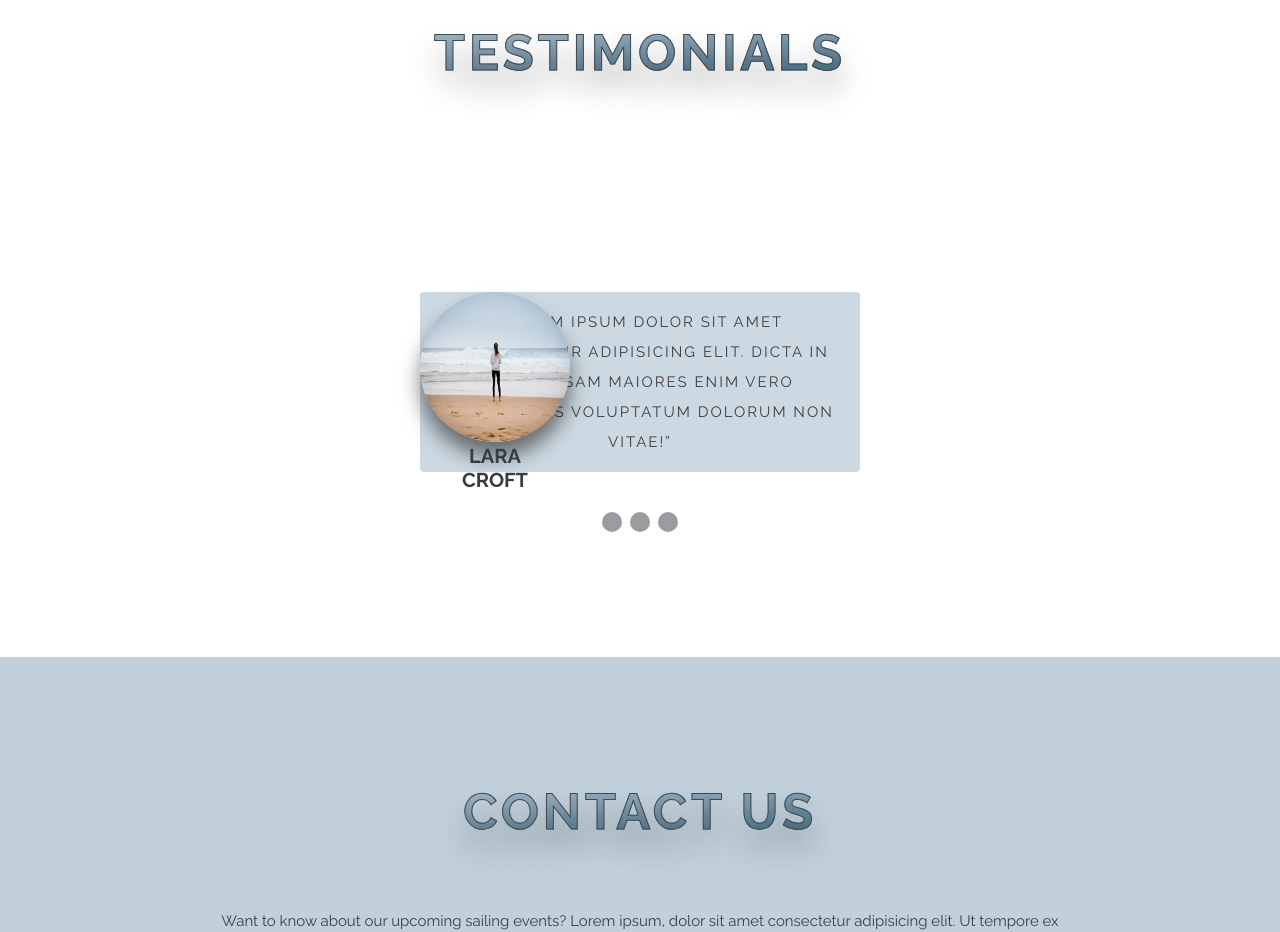
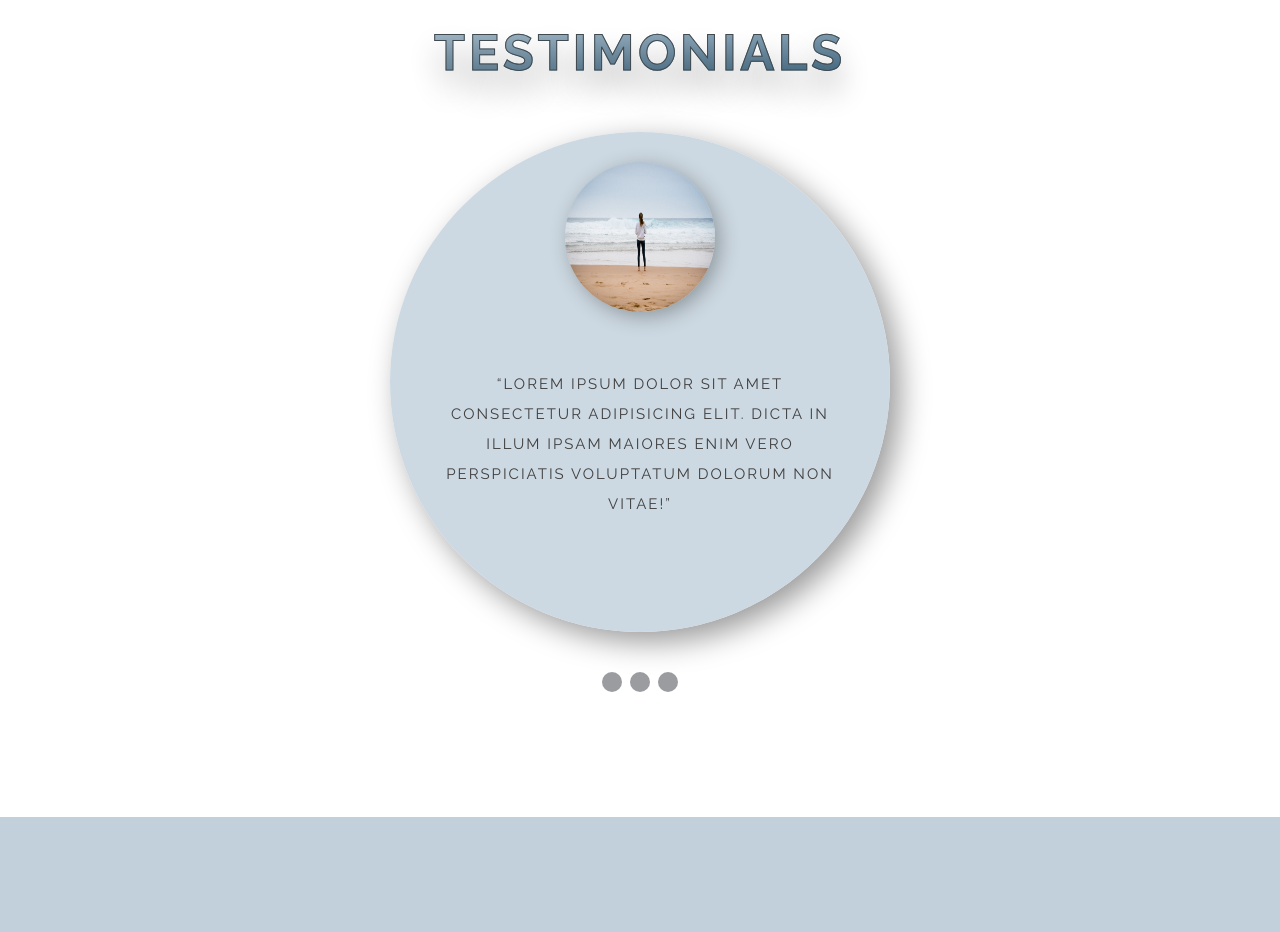
Before and after one commit to IlariaCallegari/The-Sea-Company, a website: page index.html in a window 1280 px wide. Shown: the part 7380-8312 px from the top of the page. Drawn offline with Linux system fonts and the light colour scheme.

Commit message:
finish carousel layout

```diff
--- a/index.html
+++ b/index.html
@@ -212,61 +212,27 @@
 
     <!-- TESTIMONIALS -->
     <section class="section general-padding">
+
         <div class="section__testimonials" id="testimonials">
-            <h3 class="section__testimonial--text heading-tertiary">Testimonials</h3>
+            <h3 class="section__testimonials--title heading-tertiary">Testimonials</h3>
 
             <div class="section__testimonials--carousel">
+
                 <ul class="carousel">
                     <input type="radio" id="1" class="carousel__activator" name="activator" checked>
                     <input type="radio" id="2" class="carousel__activator" name="activator">
                     <input type="radio" id="3" class="carousel__activator" name="activator">
-                    <!-- <div class="carousel__controls">
-                        <label for="2" class="carousel__control carousel__control--forward"></label>
-                        <label for="3" class="carousel__control carousel__control--backward"></label>
-                    </div>
-                    <div class="carousel__controls">
-                        <label for="3" class="carousel__control carousel__control--forward"></label>
-                        <label for="1" class="carousel__control carousel__control--backward"></label>
-                    </div>
-                    <div class="carousel__controls">
-                        <label for="1" class="carousel__control carousel__control--forward"></label>
-                        <label for="2" class="carousel__control carousel__control--backward"></label>
-                    </div> -->
-
-
-                    <!-- <div class="carousel__slide">
-                        <li class="carousel__slide--testimonials">
-                            <figure class="testomonials__picture">
-                                <img src="/assets/img/testimonials-1.jpg" alt="">
-                            </figure>
-                            <figcaption class="testimonials__text"><span>Lara</span><span>Croft</span></figcaption>
-                            <p class="paragraph"><q>Lorem ipsum, dolor sit amet consectetur adipisicing elit. Quo minima iure, voluptatum placeat modi excepturi exercitationem eaque quia similique ea accusantium architecto sed pariatur atque dolore sunt. Quae, culpa explicabo?</q></p>
-                        </li>
-                        <li class="carousel__slide--testimonials">
-                            <figure class="testomonials__picture">
-                                <img src="/assets/img/testimonials-2.jpg" alt="">
-                            </figure>
-                            <figcaption class="testimonials__text"><span>Indiana</span><span>Jones</span></figcaption>
-                            <p class="paragraph"><q>Lorem ipsum, dolor sit amet consectetur adipisicing elit. Quo minima iure, voluptatum placeat modi excepturi exercitationem eaque quia similique ea accusantium architecto sed pariatur atque dolore sunt. Quae, culpa explicabo?</q></p>
-                        </li>
-                        <li class="carousel__slide--testimonials">
-                            <figure class="testomonials__picture">
-                                <img src="/assets/img/testimonials-3.jpg" alt="">
-                            </figure>
-                            <figcaption class="testimonials__text"><span>Capitain</span><span>Cook</span></figcaption>
-                            <p class="paragraph"><q>Lorem ipsum, dolor sit amet consectetur adipisicing elit. Quo minima iure, voluptatum placeat modi excepturi exercitationem eaque quia similique ea accusantium architecto sed pariatur atque dolore sunt. Quae, culpa explicabo?</q></p>
-                        </li>
-                    </div> -->
-
 
                     <li class="carousel__slide">
                         <div class="carousel__slide--picture">
                             <figure>
                                 <img src="/assets/img/testimonials-1.jpg" alt="person on the sea">
+                                <figcaption><span>Lara</span> <span>Croft</span>
+                                </figcaption>
                             </figure>
-                            <figcaption class="carousel__slide--picture-figcaption"><span>Lara</span> <span>Croft</span></figcaption>
+
                         </div>
-                        <div class="carousel__slide--text">
+                        <div class="carousel__slide--text u-margin-top-big">
                             <p class="paragraph"><q>Lorem ipsum dolor sit amet consectetur adipisicing elit.
                                     Dicta in
                                     illum ipsam
@@ -276,14 +242,19 @@
                             </p>
                         </div>
                     </li>
+
                     <li class="carousel__slide">
                         <div class="carousel__slide--picture">
                             <figure>
-                                <img class="slide" src="/assets/img/testimonials-2.jpg"
+                                <img src="/assets/img/testimonials-2.jpg"
                                     alt="group of people on a sailng boat">
+                                    <figcaption>
+                                        <span>Captain</span><span>Hook</span></figcaption>
                             </figure>
-                            <figcaption class="carousel__slide--picture-figcaption"><span>Captain</span><span>Hook</span></figcaption>
+
                         </div>
+
+                        <div class="carousel__slide--text u-margin-top-big">
                             <p class="paragraph"><q>Lorem ipsum dolor sit amet consectetur adipisicing elit. A, sunt
                                     quibusdam nemo
                                     eveniet,
@@ -293,22 +264,28 @@
                                     ea
                                     iste.</q>
                             </p>
+                        </div>
                     </li>
-                    <li class="carousel__slide">
+
+                    <li class="carousel__slide u-margin-top-big">
                         <div class="carousel__slide--picture">
                             <figure>
                                 <img src="/assets/img/testimonials-3.jpg" alt="man relaxing on a boat">
+                                <figcaption>
+                                    <span>Indiana</span><span>Jones</span></figcaption>
                             </figure>
-                            <figcaption class="carousel__slide--picture-figcaption"><span>Indiana</span><span>Jones</span></figcaption>
                         </div>
+                        <div class="carousel__slide--text u-margin-top-big">
                             <p class="paragraph"><q>Lorem ipsum dolor sit amet, consectetur adipisicing elit. Cupiditate
                                     ullam sunt
                                     facilis
                                     dolores recusandae
                                     nisi vero veniam beatae esse, ab pariatur sequi illo odio aspernatur!</q>
                             </p>
+                        </div>
                     </li>
-                    <div class="carousel__indicators">
+
+                    <div class="carousel__indicators u-margin-top-big">
                         <label for="1" class="carousel__indicator">&nbsp;</label>
                         <label for="2" class="carousel__indicator">&nbsp;</label>
                         <label for="3" class="carousel__indicator">&nbsp;</label>
@@ -319,6 +296,7 @@
         </div>
     </section>
 
+    <!-- CONTACT -->
     <section class="section general-padding">
         <div class="contact" id="contact">
             <h3 class="heading-tertiary">Contact Us</h3>
--- a/sass/components/_carousel.scss
+++ b/sass/components/_carousel.scss
@@ -1,84 +1,74 @@
 .carousel{
-    position: relative;
-    height: 100%;
 
     &__activator {
         display: none;
     }
 
-    // &__control {
-    //     height: 3rem;
-    //     width: 3rem;
-    //     cursor: pointer;
-    //     border-width: 5px 5px 0 0;
-    //     border-style: solid;
-    //     border-color: $color-tertiary-1;
-    //     opacity: .5;
-    //     z-index: 6;
-    //     display: block;
-    //     position: absolute;
-    //     top: 50%;
-
-    //     &--forward {
-    //         transform: rotate(45deg);
-    //         left: 100%;
-    //     }
-
-    //     &--backward {
-    //         transform: rotate(225deg);
-    //         right: 100%;
-    //     }
-    // }
-
     &__slide {
-        position: relative;
+        margin: 0 auto;
+        width: 50rem;
+        height: 50rem;
         display: none;
         background-color: rgba($color-primary-1, .8);
-        width: 50%;
-        margin: 5rem auto;
-        border-radius: .4rem;
-        @include centerAbsolute;
+        box-shadow: 1rem 1rem 3rem rgba($color-black, .4);
+        border-radius: 50%;
+        padding: 3rem;
 
         &--picture {
-            position: absolute;
-            margin-bottom: 0;
-            margin-left: 0;
-            margin-right: 0;
+            & figure {
+                position: relative;
 
-            & figure img {
+                & img {
                     height: 15rem;
                     width: 15rem;
                     border-radius: 100%;
-                box-shadow: 0 1.5rem 2rem rgba($color-black, .5);
+                    box-shadow: .5rem .5rem 2rem rgba($color-black, .3);
+                    transition: all .5s ease-in;
                 }
 
-            &-figcaption {
-                font-size: 2rem;
-                font-weight: 900;
+                & figcaption {
+                    position: absolute;
+                    top: 50%;
+                    left: 0;
+                    right: 0;
+                    font-size: 2.5rem;
+                    font-weight: 700;
                     text-transform: uppercase;
-                color: $color-tertiary-1;
+                    color: $color-white;
+                    letter-spacing: .2rem;
+                    opacity: 0;
+                    transition: all .5s ease-in;
 
                     & span {
                         display: block;
                     }
+
                 }
             }
 
+        }
+
         &--text {
-            font-size: 1.5rem;
+            font-size: 2rem;
             text-transform: uppercase;
             letter-spacing: .2rem;
+            font-weight: 400;
         }
+
+        &:hover .carousel__slide--picture figure img {
+            filter: blur(.2rem) brightness(0.85);
+            transform: scale(.95) translateY(-.5rem);
+        }
+
+        &:hover .carousel__slide--picture figcaption {
+            transform: translateY(-3.5rem);
+            opacity: 1;
+        }
+
     }
 
     &__indicators {
-        position: absolute;
-        bottom: 0;
-        left: 0;
-        right: 0%;
-    }
-
-    &__indicator {
+        & .carousel__indicator {
             height: 2rem;
             width: 2rem;
             border-radius: 100%;
@@ -91,6 +81,7 @@
 
             &:hover {
                 opacity: 1;
+            }
         }
     }
 }
--- a/sass/pages/_home.scss
+++ b/sass/pages/_home.scss
@@ -43,12 +43,12 @@
         }
     }
 
-    &__testimonials {
-
-        &--carousel {
-           height: 50vh;
-        }
-    }
+    // &__testimonials {
+    //     display: flex;
+    //     &--carousel {
+    //         justify-content: center;
+    //     }
+    // }
 
     &__popup {
         background-image: $linear-gradient-tertiaries;
```
Also changed, not shown: sass/main.css, 1 other file. Lines whose indentation alone changed are shown as unchanged.
